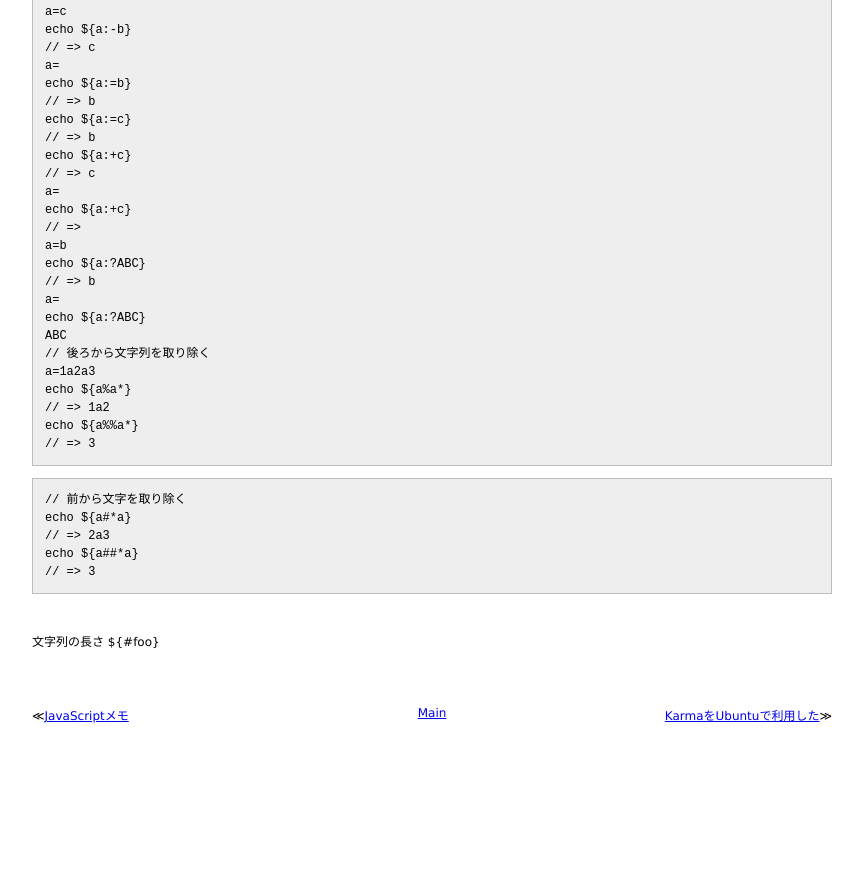
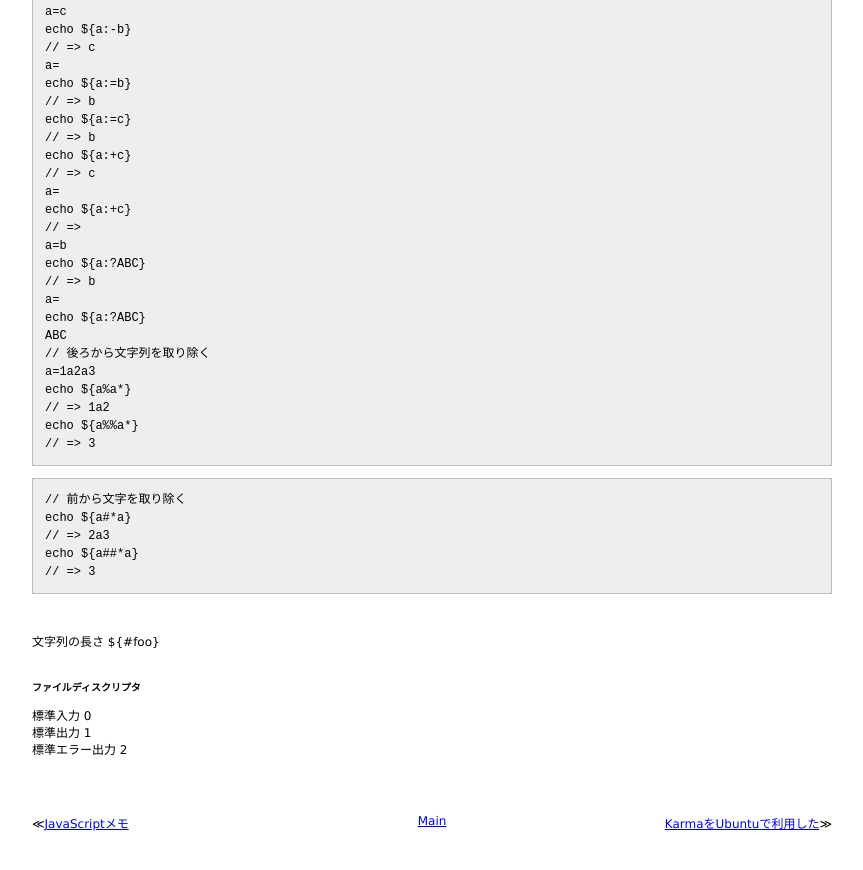
Before and after one commit to 38elements/38elements.github.com, a Jekyll site: the page built from _posts/2014-4-20-shell.md, in a window 1280 px wide and 900 px high, scrolled down 1548 px. Shown: the top 870 px of the window, without its empty margins (208-1071 px from the left). Built offline with Jekyll 4.4.1, drawn with Linux system fonts in a browser that asks for light colours; Markdown is read by kramdown in place of the engine named in the settings; before the commit the page ends 2340 px from its top, so only the background shows below that.

Commit message:
Update 2014-4-20-shell.md

```diff
--- a/_posts/2014-4-20-shell.md
+++ b/_posts/2014-4-20-shell.md
@@ -139,3 +139,8 @@ echo ${a##*a}
 文字列の長さ
 ${#foo}
 <br>
+#####ファイルディスクリプタ
+標準入力 0
+標準出力 1
+標準エラー出力 2
+<br>
```
